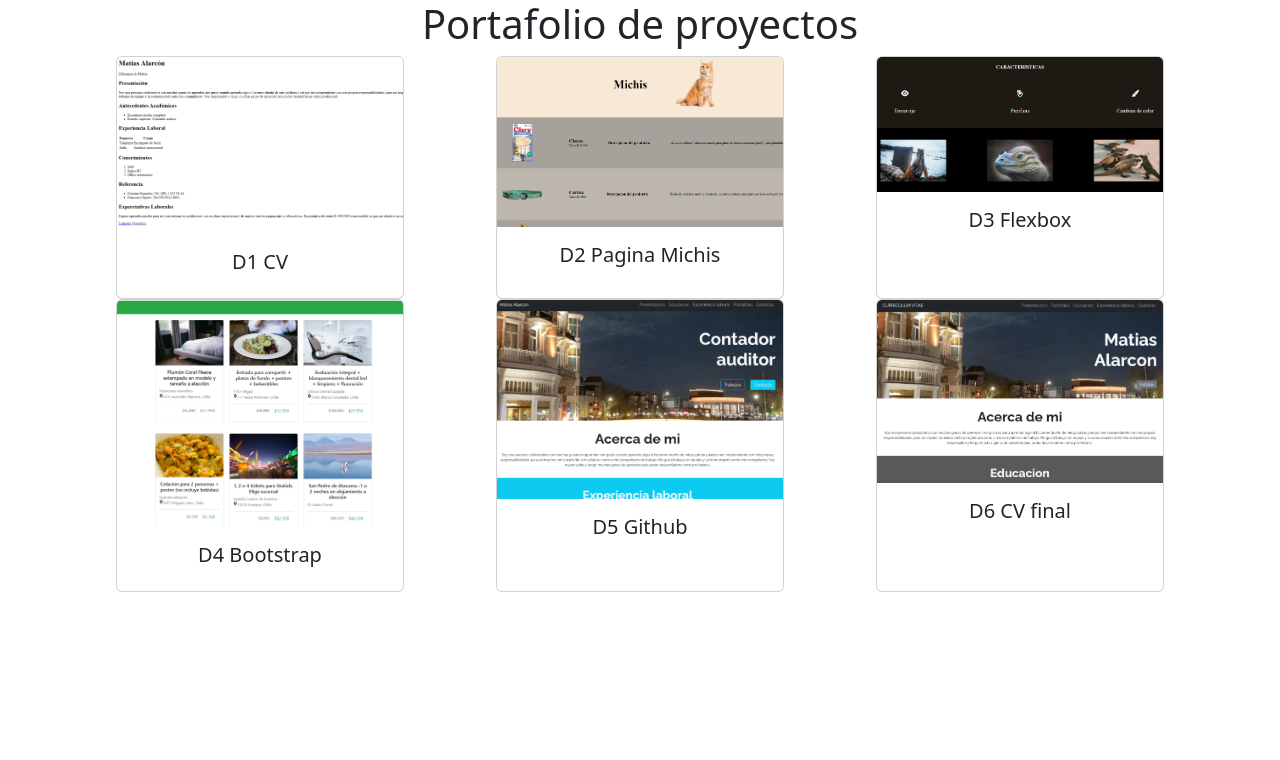
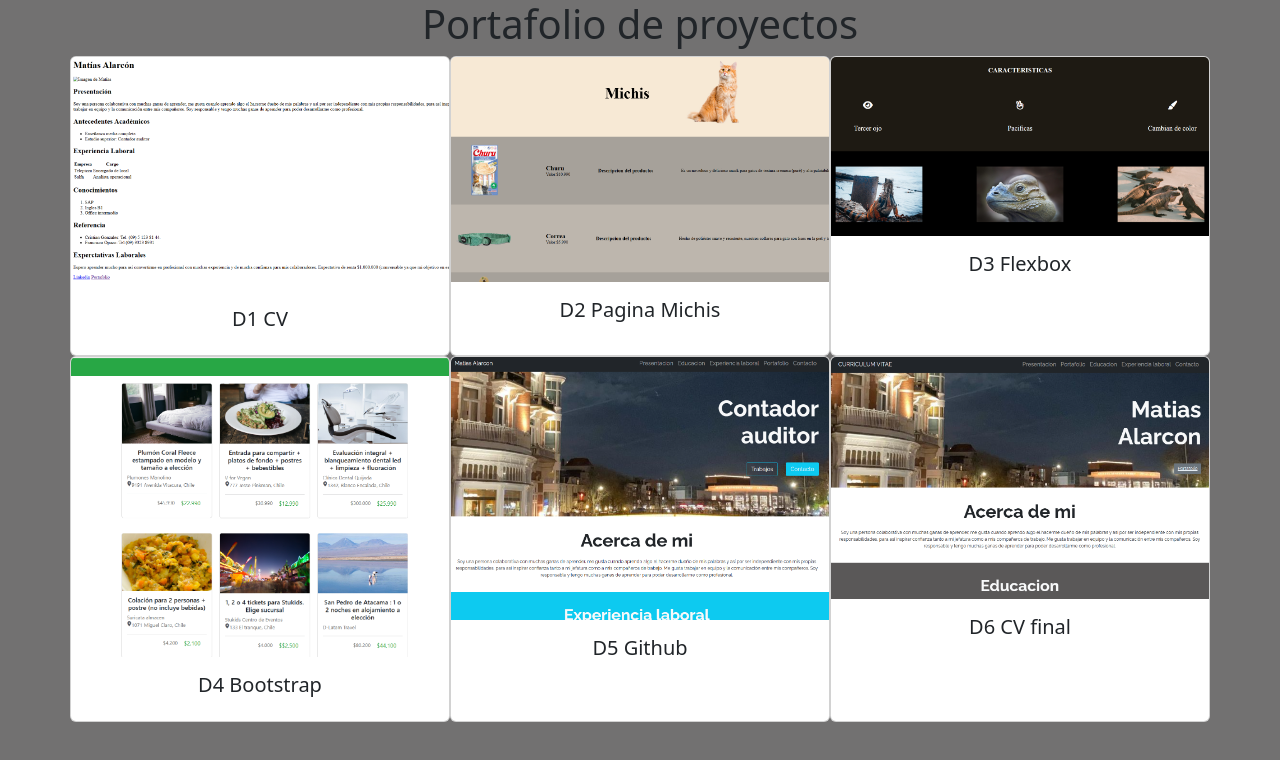
Before and after one commit to matiasalarcon6/CV-Mat-as, a plain HTML site: page asset/portafolio/portafolio.html in a window 1280 px wide. Drawn offline with nearby package versions, Linux system fonts and the light colour scheme.

Commit message:
cambio en portafolio y error en imagen de alguien estudiando

```diff
--- a/asset/css/funda.css
+++ b/asset/css/funda.css
@@ -1,7 +1,12 @@
+body{
+    background-color: rgb(114, 113, 113);
+}
+
 h1{
     text-align: center;
 }
 .col-4{
     display: flex;
     justify-content: space-evenly;
+    padding: 0% ;
 }
--- a/asset/portafolio/portafolio.html
+++ b/asset/portafolio/portafolio.html
@@ -12,7 +12,7 @@
     <div class="container text-center">
         <div class="row">
             <div class="col-4">
-                <div class="card" style="width: 18rem;">
+                <div class="card" style="width: 40rem;">
                     <img src="../imagenes/D1 CV.png" class="card-img-top" alt="...">
                     <div class="card-body">
                     <h5 class="card-title">D1 CV</h5>
@@ -21,7 +21,7 @@
                 </div>
             </div>
             <div class="col-4">
-                <div class="card" style="width: 18rem;">
+                <div class="card" style="width: 40rem;">
                     <img src="../imagenes/D2 Pagina Michis.png" class="card-img-top" alt="...">
                     <div class="card-body">
                     <h5 class="card-title">D2 Pagina Michis</h5>
@@ -30,7 +30,7 @@
                 </div>
             </div>
             <div class="col-4">
-                <div class="card" style="width: 18rem;">
+                <div class="card" style="width: 40rem;">
                     <img src="../imagenes/D3 Flexbox iguana.png" class="card-img-top" alt="...">
                     <div class="card-body">
                     <h5 class="card-title">D3 Flexbox</h5>
@@ -39,7 +39,7 @@
                 </div>
             </div>
             <div class="col-4">
-                <div class="card" style="width: 18rem;">
+                <div class="card" style="width: 40rem;">
                     <img src="../imagenes/D4 Bootstrap cupon.png" class="card-img-top" alt="...">
                     <div class="card-body">
                     <h5 class="card-title">D4 Bootstrap</h5>
@@ -48,7 +48,7 @@
                 </div>
             </div>
             <div class="col-4">
-                <div class="card" style="width: 18rem;">
+                <div class="card" style="width: 40rem;">
                     <img src="../imagenes/D5 Github pagina.png" class="card-img-top" alt="...">
                     <div class="card-body">
                     <h5 class="card-title">D5 Github</h5>
@@ -56,7 +56,7 @@
                 </div>
             </div>
             <div class="col-4">
-                <div class="card" style="width: 18rem;">
+                <div class="card" style="width: 40rem;">
                     <img src="../imagenes/D6 CV final.png" class="card-img-top" alt="...">
                     <div class="card-body">
                     <h5 class="card-title">D6 CV final</h5>
```
Also changed, not shown: index.html (+3 -3 lines), asset/imagenes/Alguienestudiando.avif (deleted), asset/imagenes/alguien estudiando.webp (added).
